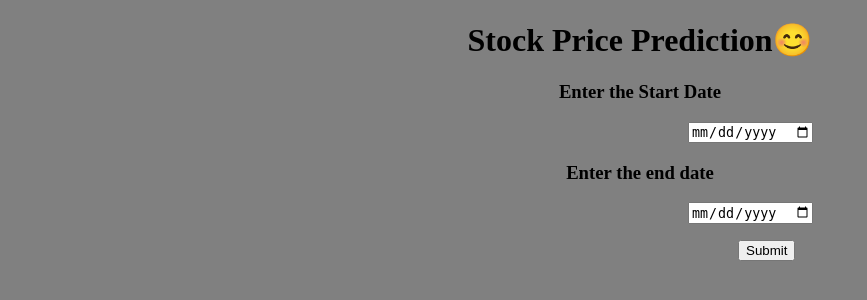
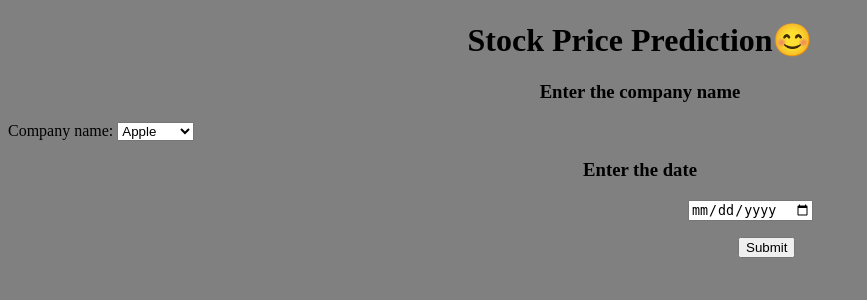
Before and after one commit to priyamsrivastava/Stock-Price-LSTM, a Django app: page / in a window 1280 px wide. Shown: the top 300 px of the page, without its empty margins (0-867 px from the left). Run offline with Django 3.2, Linux system fonts and the light colour scheme.

Commit message:
updated frontend for all models

```diff
--- a/DeployModel/views.py
+++ b/DeployModel/views.py
@@ -11,44 +11,54 @@ def home(request):
     return render(request, "home.html")
 
 def result(request):
-    # return render(request, 'result.html')
-    model = keras.models.load_model("D:\VSCode\Stock-Price-LSTM\ML_models\apple.h5")
+    # load all the models
+    apple_model = keras.models.load_model("D:\VSCode\Stock-Price-LSTM\ML_models\first.h5")
+    google_model = keras.models.load_model("D:\VSCode\Stock-Price-LSTM\ML_models\goog.h5")
+    microsoft_model = keras.models.load_model("D:\VSCode\Stock-Price-LSTM\ML_models\msft.h5")
+
+    # for scaling the testing dataset
     scaler = MinMaxScaler(feature_range=(0, 1))
 
-    startDate = request.GET['start_date']
-    endDate = request.GET['end_date']
-    data = web.DataReader('AAPL', data_source='yahoo', start= startDate, end= endDate)
-    # new
+    # get data for testing
+    company_name = request.GET['company-name']
+    date = request.GET['date']
 
+    # get respective data of company
+    if(company_name == 'apple'):
+        data = web.DataReader('AAPL', data_source='yahoo', start= '26-04-2020', end= date)
+    elif(company_name == 'microsoft'):
+        data = web.DataReader('MSFT', data_source='yahoo', start= '26-04-2020', end= date)
+    else:
+        data = web.DataReader('GOOG', data_source='yahoo', start= '26-04-2020', end= date)
+    # filter the data to get closing price ot of whole dataset
     data_filtered = data.filter(['Close'])
+
     # form data for scaling
     dataset = data_filtered.values
     scaler.fit_transform(dataset)
+
     # take out last 60 days dataset for prediction
     last_60_days = data_filtered[-60:].values
     last_60_days_scaled = scaler.transform(last_60_days)
+
     # form a test dataset
     X_test = []
     X_test.append(last_60_days_scaled)
     X_test = np.array(X_test)
+
     # reshape dataset for deep learning LSTM model
     X_test = np.reshape(X_test, (X_test.shape[0], X_test.shape[1], 1))
-    # get prediction
-    pred_price = model.predict(X_test)
+
+    # get prediction with respective model
+    if(company_name == 'apple'):
+        pred_price = apple_model.predict(X_test)
+    elif(company_name == 'microsoft'):
+        pred_price = microsoft_model.predict(X_test)
+    else:
+        pred_price = google_model.predict(X_test)
+    # inverse the scaling
     pred_price = scaler.inverse_transform(pred_price)
-    # print("Predicted price for next day: ", pred_price)
 
-
-    # print(new)
-    # pred = np.array(new.set_index("Close"))
-    # p = pred[0][4]
-    # p = np.array(p).reshape(1,1,1)
-    # p
-
-
-
-    # ans = scaler.predict(p)
+    # return predicted price to frontend
     ans = pred_price.reshape(1)[0]
-    # print(ans)
-
     return render(request, "result.html", {'ans': ans})
--- a/templates/home.html
+++ b/templates/home.html
@@ -41,10 +41,17 @@
     <input type="Number" name="adj" placeholder="Enter the value" required> -->
 
 
-    <h3>Enter the Start Date</h3>
-    <input type="date" name="start_date" placeholder="Enter the start date.">
-    <h3>Enter the end date</h3>
-    <input type="date" name="end_date" placeholder="Enter the end date.">
+    <h3>Enter the company name</h3>
+    <label for="company-name">Company name:</label>
+      <select name="company-name" id="company-name">
+        <option value="apple">Apple</option>
+        <option value="microsoft">Microsoft</option>
+        <option value="google">Google</option>
+      </select>
+
+    <h3>Enter the date</h3>
+    <input type="date" name="date"">
+
     <p></p>
     <button> Submit </button>
     </form>
```
Also changed, not shown: 2 other files.
